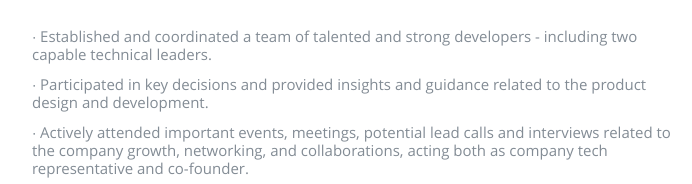
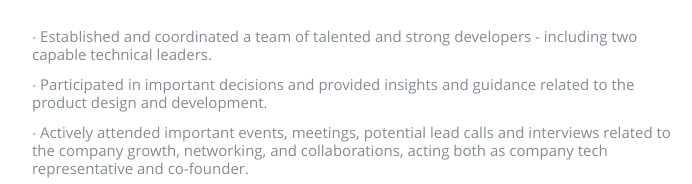
Before and after one commit to luludak/luludak.github.io, a plain HTML site: page index.html in a window 1280 px wide. Shown: the part 1928-2112 px from the top of the page, 373-1065 px from the left. Drawn offline with nearby package versions, Linux system fonts and the light colour scheme.

Commit message:
Update index.html

```diff
--- a/index.html
+++ b/index.html
@@ -177,7 +177,7 @@
 	Key Responsibilities:
 			    <ul>
 				    <li> ∙ Established and coordinated a team of talented and strong developers - including two capable technical leaders.</li>
-				    <li> ∙ Participated in key decisions and provided insights and guidance related to the product design and development.</li>
+				    <li> ∙ Participated in important decisions and provided insights and guidance related to the product design and development.</li>
 				    <li> ∙ Actively attended important events, meetings, potential lead calls and interviews related to the company growth, networking, and collaborations, acting both as company tech representative and co-founder.</li>
 			    </ul>
 		    </p>
```
